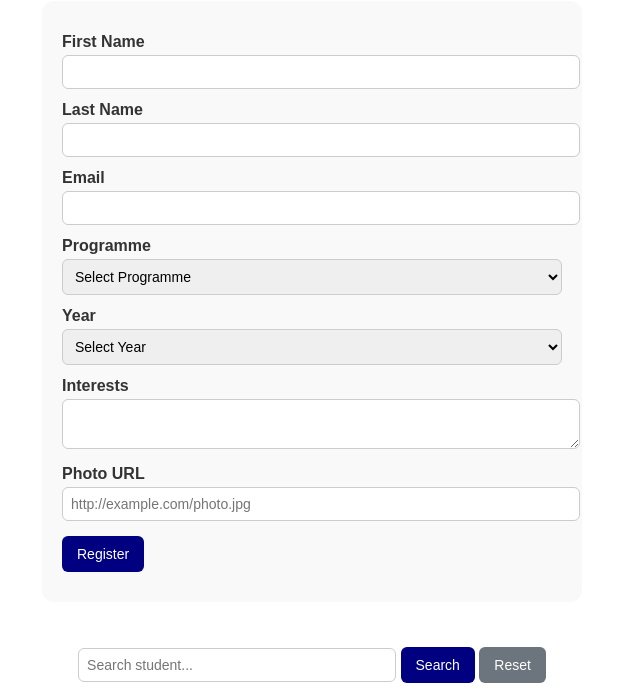
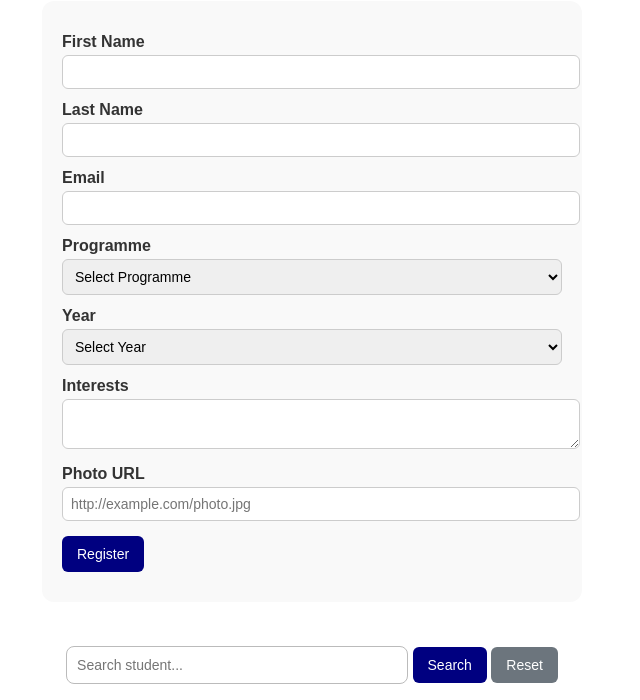
Before and after one commit to Talohole/WAD-Lab_04, a plain HTML site: page index.html in a window 1280 px wide. Shown: the part 79-779 px from the top of the page, without its empty margins (328-968 px from the left). Drawn offline with Linux system fonts and the light colour scheme.

Commit message:
Enhance search bar spacing & focus state

```diff
--- a/style.css
+++ b/style.css
@@ -81,16 +81,24 @@ button {
 /* Search bar */
 .search-section {
   text-align: center;
-  margin: 20px;
+  margin: 24px;
 }
 
 .search-section input {
-  padding: 8px;
+  padding: 10px;
   width: 70%;
-  max-width: 300px;
-  border-radius: 6px;
-  border: 1px solid #ccc;
+  max-width: 320px;
+  border-radius: 8px;
+  border: 1px solid #bbb;
+  transition: border-color 0.2s ease, box-shadow 0.2s ease;
 }
+
+.search-section input:focus {
+  border-color: #5b9fff;
+  box-shadow: 0 0 4px rgba(91, 159, 255, 0.4);
+  outline: none;
+}
+
 
 /* Cards layout */
 .cards {
```
